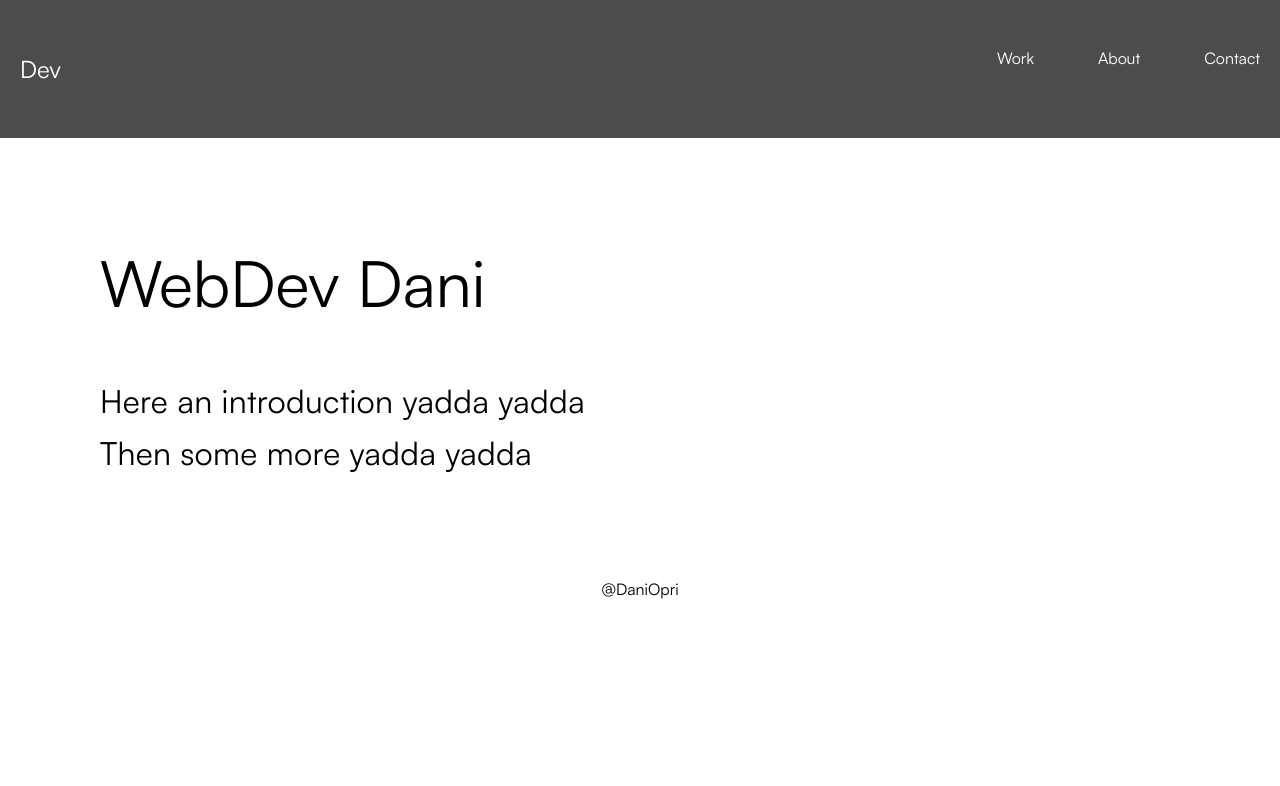
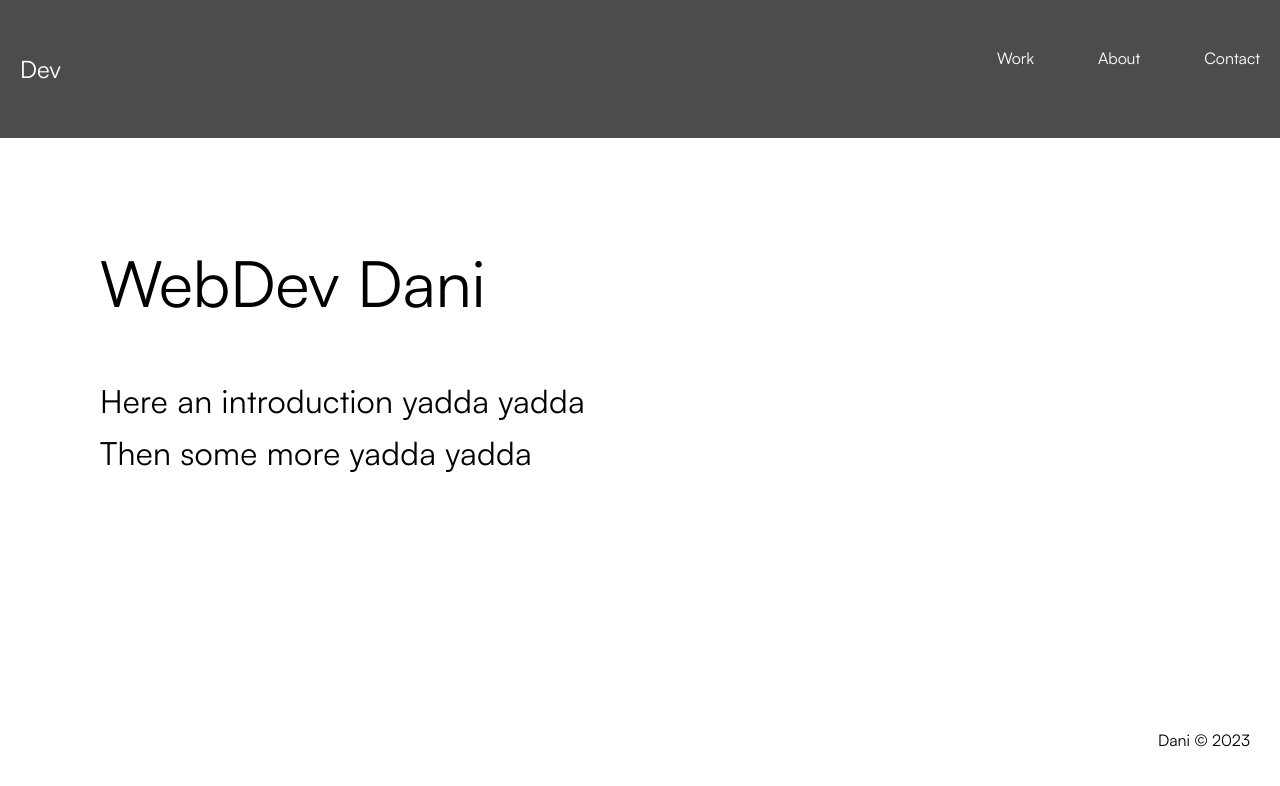
Before and after one commit to d-opri/d-opri.github.io, a Next.js app: page / in a window 1280 px wide. Shown: the top 786 px of the page. Built offline with nearby package versions, Linux system fonts and the light colour scheme.

Commit message:
style footer

```diff
--- a/components/Footer.js
+++ b/components/Footer.js
@@ -1,14 +1,20 @@
 import styled from "styled-components";
 
 const StyledFooter = styled.footer`
-  text-align: center;
-  margin: auto;
+  position: absolute;
+  bottom: 0;
+  width: 100%;
+`;
+
+const StyledP = styled.p`
+  text-align: right;
+  padding: 1.875rem;
 `;
 
 export default function Footer() {
   return (
     <StyledFooter>
-      <p>@DaniOpri</p>
+      <StyledP>Dani © 2023</StyledP>
     </StyledFooter>
   );
 }
--- a/src/styles/globals.css
+++ b/src/styles/globals.css
@@ -16,8 +16,9 @@ html,
 body {
   padding: 0;
   margin: 0;
-
   line-height: 1.6;
+  display: flex;
+  flex-direction: column;
 }
 
 * {
```
